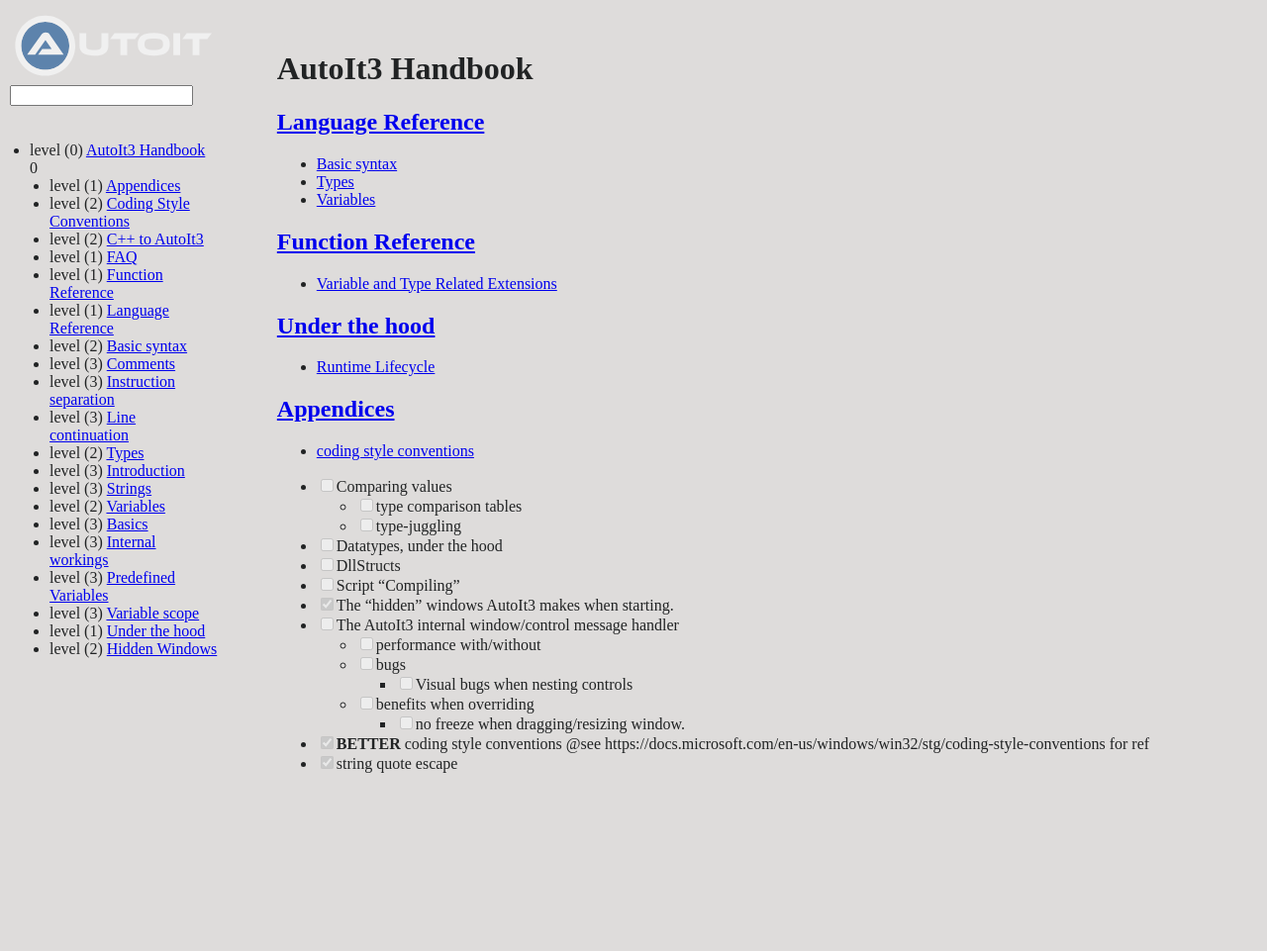
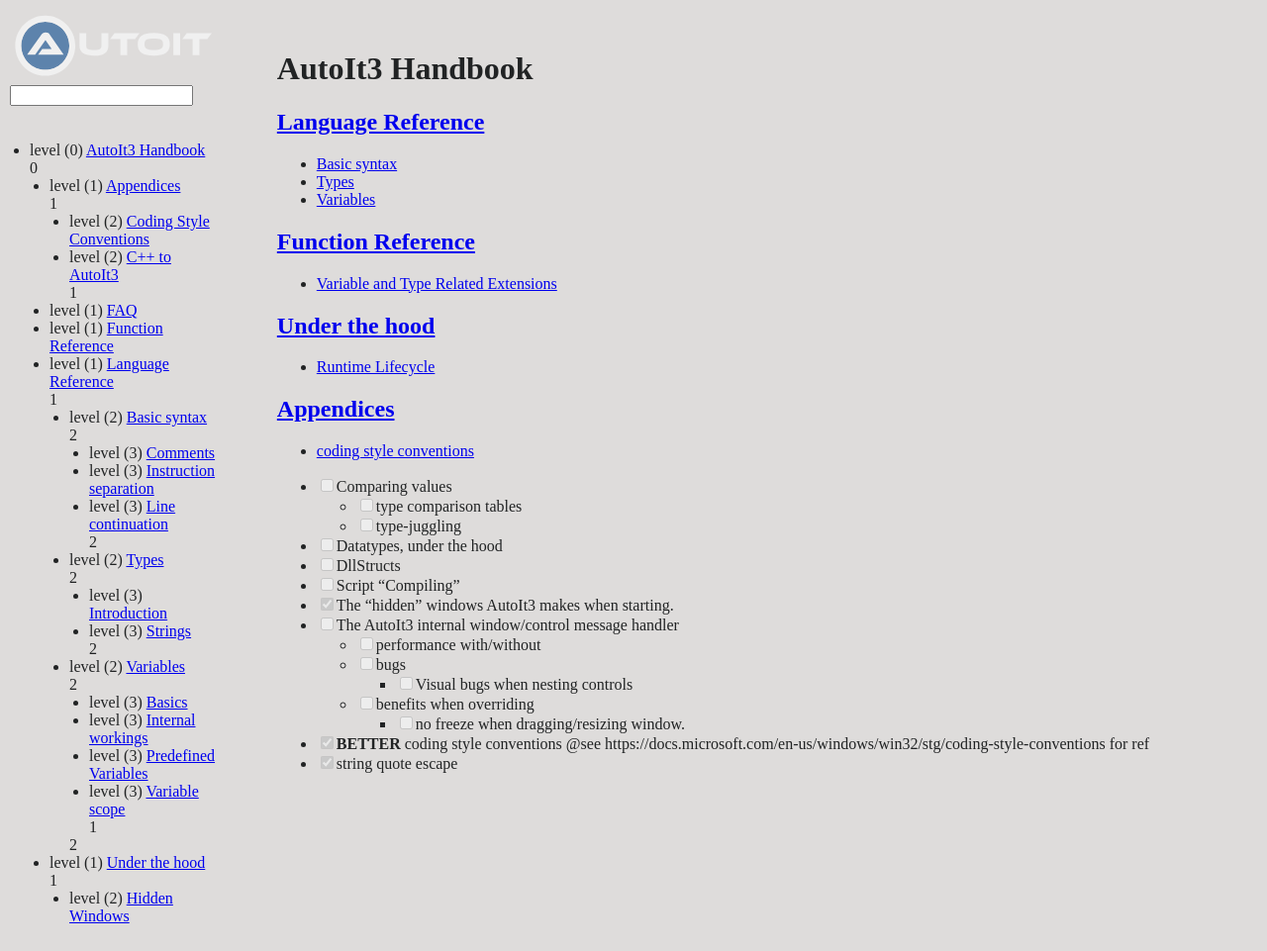
Before and after one commit to genius257/AutoIt3-Handbook, a Jekyll site: the page built from docs/index.md, in a window 1280 px wide. Shown: the whole page at 99% size. Built offline with Jekyll 4.4.1, drawn with Linux system fonts in a browser that asks for light colours; nearby versions of some CDN libraries; our own code applies the rules of GitHub Pages for plain Markdown files; before the commit the page ends 900 px from its top, so only the background shows below that.

Commit message:
debugging nav level generation

```diff
--- a/docs/_layouts/default.html
+++ b/docs/_layouts/default.html
@@ -33,11 +33,13 @@
                         {% if page.title != nil %}
                             {% assign page_level = page.url | split:"/" | size | minus: 1 | at_least: 0 %}
                             {% if page_level > previous_page_level %}
-                                {% for i in (previous_page_level..page_level-1) %}
+                                {% assign x = page_level | minus: 1 %}
+                                {% for i in (previous_page_level..x) %}
                                 {{ i }}<ul>
                                 {% endfor %}
                             {% elsif page_level < previous_page_level %}
-                                {% for i in (page_level..previous_page_level-1) %}
+                                {% assign x = previous_page_level | minus: 1 %}
+                                {% for i in (page_level..x) %}
                                 {{ i }}</ul>
                                 {% endfor %}
                             {% endif %}
@@ -45,7 +47,8 @@
                             {% assign previous_page_level = page_level %}
                         {% endif %}
                     {% endfor %}
-                    {% for i in (0..page_level-1) %}
+                    {% assign x = page_level | minus: 1 %}
+                    {% for i in (0..x) %}
                         </ul>
                     {% endfor %}
                     </ul>
```
